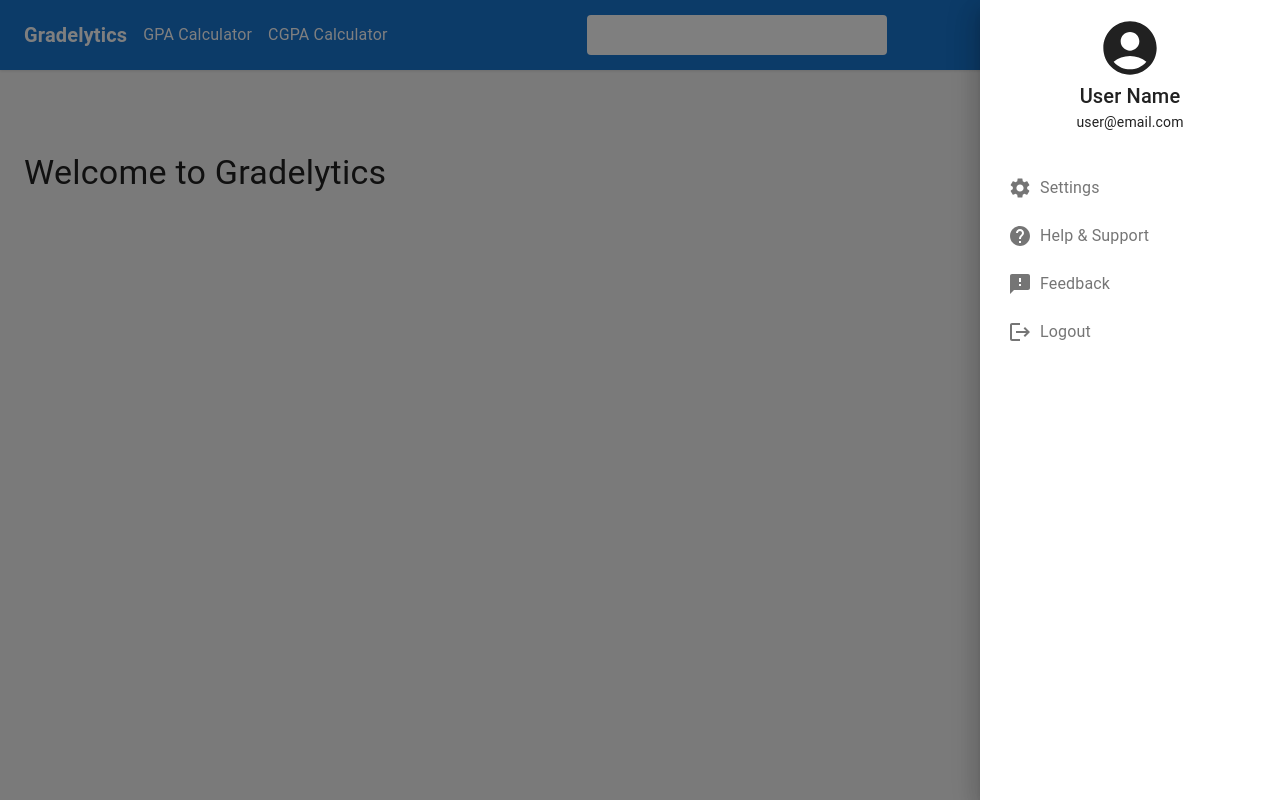
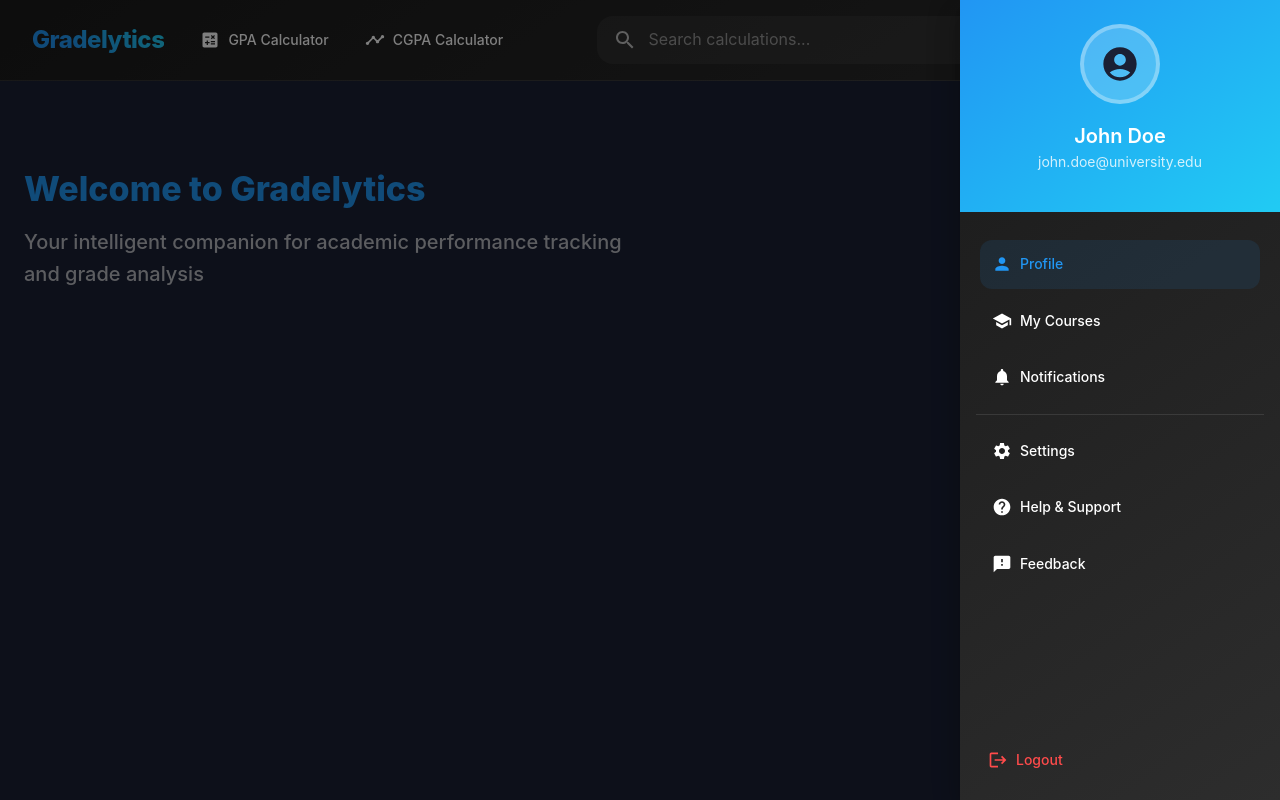
Before and after one commit to adityapandeydev/Gradelytics, a React (Vite) app in the folder gradelytics-frontend/: page / in a window 1280 px wide. Both pictures are taken after a click on the button 1235 px from the left and 35 px from the top of the page. Built offline with nearby package versions, Linux system fonts and the light colour scheme.

Commit message:
some design changes

```diff
--- a/gradelytics-frontend/src/App.tsx
+++ b/gradelytics-frontend/src/App.tsx
@@ -4,27 +4,52 @@ import { CssBaseline, Box, Typography } from '@mui/material';
 import Header from './components/Header';
 
 const App: React.FC = () => {
-  const [darkMode, setDarkMode] = useState(false);
+  const [darkMode, setDarkMode] = useState(true);
 
   const theme = useMemo(() => createTheme({
     palette: {
       mode: darkMode ? 'dark' : 'light',
       primary: {
-        main: '#1976d2',
+        main: '#2196F3',
+        light: '#64B5F6',
+        dark: '#1976D2',
       },
       secondary: {
-        main: '#dc004e',
+        main: '#FF4B4B',
       },
       background: {
-        default: darkMode ? '#303030' : '#f5f5f5',
-        paper: darkMode ? '#424242' : '#fff',
+        default: darkMode
+          ? '#1A2035' // Dark blue-gray
+          : '#F0F7FF', // Very light blue
+        paper: darkMode
+          ? '#232B45' // Slightly lighter blue-gray
+          : '#FFFFFF',
+      },
+      text: {
+        primary: darkMode ? '#FFFFFF' : '#1A2035',
+        secondary: darkMode ? 'rgba(255,255,255,0.7)' : 'rgba(26,32,53,0.7)',
       },
     },
+    typography: {
+      fontFamily: '"Inter", "Roboto", "Helvetica", "Arial", sans-serif',
+    },
+    shape: {
+      borderRadius: 12,
+    },
     components: {
+      MuiButton: {
+        styleOverrides: {
+          root: {
+            textTransform: 'none',
+          },
+        },
+      },
       MuiAppBar: {
         styleOverrides: {
           root: {
-            boxShadow: '0px 1px 3px rgba(0, 0, 0, 0.12)',
+            backgroundColor: darkMode
+              ? '#232B45' // Match with paper color
+              : '#FFFFFF',
           },
         },
       },
@@ -34,14 +59,41 @@ const App: React.FC = () => {
   return (
     <ThemeProvider theme={theme}>
       <CssBaseline />
-      <Box sx={{
-        minHeight: '100vh',
-        bgcolor: 'background.default',
-        color: 'text.primary',
-      }}>
+      <Box
+        sx={{
+          minHeight: '100vh',
+          bgcolor: 'background.default',
+          color: 'text.primary',
+        }}
+      >
         <Header darkMode={darkMode} setDarkMode={setDarkMode} />
-        <Box sx={{ mt: 8, p: 3 }}>
-          <Typography variant="h4">Welcome to Gradelytics</Typography>
+        <Box
+          sx={{
+            mt: 8,
+            p: 3,
+          }}
+        >
+          <Typography
+            variant="h4"
+            sx={{
+              fontWeight: 800,
+              background: 'linear-gradient(45deg, #2196F3 30%, #21CBF3 90%)',
+              WebkitBackgroundClip: 'text',
+              WebkitTextFillColor: 'transparent',
+              mb: 2,
+            }}
+          >
+            Welcome to Gradelytics
+          </Typography>
+          <Typography
+            variant="h6"
+            sx={{
+              color: 'text.secondary',
+              maxWidth: 600,
+            }}
+          >
+            Your intelligent companion for academic performance tracking and grade analysis
+          </Typography>
         </Box>
       </Box>
     </ThemeProvider>
--- a/gradelytics-frontend/src/components/Header.tsx
+++ b/gradelytics-frontend/src/components/Header.tsx
@@ -6,111 +6,194 @@ import {
   IconButton,
   InputBase,
   Box,
-  Drawer,
-  List,
-  ListItem,
   Switch,
   Badge,
+  Avatar,
+  Button,
 } from '@mui/material';
 import {
   Search,
   AccountCircle,
   Notifications,
-  Settings,
-  Help,
-  Feedback,
-  Logout,
+  Calculate,
+  Timeline,
 } from '@mui/icons-material';
+import ProfileSidebar from './ProfileSidebar';
 
 interface HeaderProps {
   darkMode: boolean;
   setDarkMode: (darkMode: boolean) => void;
 }
 
-const Header = ({ darkMode, setDarkMode }: HeaderProps) => {
+const Header:React.FC<HeaderProps> = ({ darkMode, setDarkMode }) => {
   const [sidebarOpen, setSidebarOpen] = useState(false);
 
   return (
     <>
-      <AppBar position="fixed">
-        <Toolbar sx={{ justifyContent: 'space-between', height: 70, px: 2 }}>
+      <AppBar
+        position="fixed"
+        elevation={0}
+        sx={{
+          background: darkMode
+            ? 'linear-gradient(145deg, #1a1a1a 0%, #2d2d2d 100%)'
+            : 'linear-gradient(145deg, #ffffff 0%, #f8f9fa 100%)',
+          borderBottom: '1px solid',
+          borderColor: darkMode ? 'rgba(255,255,255,0.1)' : 'rgba(0,0,0,0.1)',
+        }}
+      >
+        <Toolbar sx={{ height: 80, px: { xs: 2, md: 4 } }}>
           {/* Left Section */}
-          <Box sx={{ display: 'flex', alignItems: 'center', gap: 2 }}>
-            <Typography variant="h6" sx={{ fontWeight: 'bold' }}>Gradelytics</Typography>
-            <Box sx={{ display: { xs: 'none', md: 'flex' }, gap: 2 }}>
-              <Typography sx={{ cursor: 'pointer' }}>GPA Calculator</Typography>
-              <Typography sx={{ cursor: 'pointer' }}>CGPA Calculator</Typography>
+          <Box sx={{ display: 'flex', alignItems: 'center', gap: 3 }}>
+            <Typography
+              variant="h5"
+              sx={{
+                fontWeight: 800,
+                background: 'linear-gradient(45deg, #2196F3 30%, #21CBF3 90%)',
+                WebkitBackgroundClip: 'text',
+                WebkitTextFillColor: 'transparent',
+                letterSpacing: '-0.5px'
+              }}
+            >
+              Gradelytics
+            </Typography>
+
+            <Box sx={{ display: { xs: 'none', md: 'flex' }, gap: 1 }}>
+              <Button
+                startIcon={<Calculate />}
+                sx={{
+                  borderRadius: '12px',
+                  textTransform: 'none',
+                  px: 2,
+                  color: darkMode ? 'white' : 'text.primary',
+                  '&:hover': {
+                    backgroundColor: darkMode ? 'rgba(255,255,255,0.1)' : 'rgba(0,0,0,0.05)',
+                  }
+                }}
+              >
+                GPA Calculator
+              </Button>
+              <Button
+                startIcon={<Timeline />}
+                sx={{
+                  borderRadius: '12px',
+                  textTransform: 'none',
+                  px: 2,
+                  color: darkMode ? 'white' : 'text.primary',
+                  '&:hover': {
+                    backgroundColor: darkMode ? 'rgba(255,255,255,0.1)' : 'rgba(0,0,0,0.05)',
+                  }
+                }}
+              >
+                CGPA Calculator
+              </Button>
             </Box>
           </Box>
 
           {/* Center Section */}
           <Box sx={{
-            backgroundColor: 'background.paper',
-            borderRadius: 1,
-            padding: '4px 8px',
+            flex: 1,
+            display: 'flex',
+            justifyContent: 'center',
+            px: { xs: 2, md: 4 }
+          }}>
+            <Box sx={{
+              maxWidth: '400px',
+              width: '100%',
+              backgroundColor: darkMode ? 'rgba(255,255,255,0.05)' : 'rgba(0,0,0,0.04)',
+              borderRadius: '16px',
+              padding: '8px 16px',
               display: { xs: 'none', sm: 'flex' },
               alignItems: 'center',
-            width: '300px'
+              transition: 'all 0.2s ease-in-out',
+              '&:hover': {
+                backgroundColor: darkMode ? 'rgba(255,255,255,0.08)' : 'rgba(0,0,0,0.06)',
+              }
             }}>
-            <Search />
+              <Search sx={{ color: darkMode ? 'rgba(255,255,255,0.7)' : 'rgba(0,0,0,0.6)' }} />
               <InputBase
                 placeholder="Search calculations..."
-              sx={{ ml: 1, flex: 1, color: 'inherit' }}
+                sx={{
+                  ml: 1.5,
+                  flex: 1,
+                  color: 'inherit',
+                  '& input::placeholder': {
+                    color: darkMode ? 'rgba(255,255,255,0.5)' : 'rgba(0,0,0,0.4)',
+                    opacity: 1
+                  }
+                }}
               />
+            </Box>
           </Box>
 
           {/* Right Section */}
           <Box sx={{ display: 'flex', alignItems: 'center', gap: 2 }}>
-            <IconButton color="inherit">
-              <Badge badgeContent={3} color="secondary">
-                <Notifications />
+            <IconButton
+              sx={{
+                borderRadius: '12px',
+                backgroundColor: darkMode ? 'rgba(255,255,255,0.05)' : 'rgba(0,0,0,0.04)',
+                '&:hover': {
+                  backgroundColor: darkMode ? 'rgba(255,255,255,0.08)' : 'rgba(0,0,0,0.06)',
+                }
+              }}
+            >
+              <Badge
+                badgeContent={3}
+                color="error"
+                sx={{
+                  '& .MuiBadge-badge': {
+                    backgroundColor: '#FF4B4B',
+                  }
+                }}
+              >
+                <Notifications sx={{ color: darkMode ? 'white' : 'text.primary' }} />
               </Badge>
             </IconButton>
+
             <Switch
               checked={darkMode}
               onChange={(e) => setDarkMode(e.target.checked)}
-              color="default"
+              sx={{
+                '& .MuiSwitch-switchBase.Mui-checked': {
+                  color: '#2196F3',
+                },
+                '& .MuiSwitch-switchBase.Mui-checked + .MuiSwitch-track': {
+                  backgroundColor: '#2196F3',
+                },
+              }}
             />
-            <IconButton color="inherit" onClick={() => setSidebarOpen(true)}>
+
+            <IconButton
+              onClick={() => setSidebarOpen(true)}
+              sx={{
+                borderRadius: '12px',
+                padding: '6px',
+                backgroundColor: darkMode ? 'rgba(255,255,255,0.05)' : 'rgba(0,0,0,0.04)',
+                '&:hover': {
+                  backgroundColor: darkMode ? 'rgba(255,255,255,0.08)' : 'rgba(0,0,0,0.06)',
+                }
+              }}
+            >
+              <Avatar
+                sx={{
+                  width: 32,
+                  height: 32,
+                  backgroundColor: '#2196F3',
+                }}
+              >
                 <AccountCircle />
+              </Avatar>
             </IconButton>
           </Box>
         </Toolbar>
       </AppBar>
 
-      {/* Add toolbar spacing */}
-      <Toolbar />
+      <Toolbar sx={{ height: 80 }} /> {/* Spacing */}
 
-      {/* Profile Sidebar */}
-      <Drawer
-        anchor="right"
+      <ProfileSidebar
         open={sidebarOpen}
         onClose={() => setSidebarOpen(false)}
-      >
-        <Box sx={{ width: 300, padding: 2 }}>
-          <Box sx={{ textAlign: 'center', mb: 3 }}>
-            <AccountCircle sx={{ fontSize: 64 }} />
-            <Typography variant="h6">User Name</Typography>
-            <Typography variant="body2">user@email.com</Typography>
-          </Box>
-
-          <List>
-            {[
-              { icon: <Settings />, text: 'Settings' },
-              { icon: <Help />, text: 'Help & Support' },
-              { icon: <Feedback />, text: 'Feedback' },
-              { icon: <Logout />, text: 'Logout' },
-            ].map((item, index) => (
-              <ListItem key={index} sx={{ p: 0.5 }}>
-                <IconButton sx={{ width: '100%', justifyContent: 'flex-start', gap: 1 }}>
-                  {item.icon}
-                  <Typography>{item.text}</Typography>
-                </IconButton>
-              </ListItem>
-            ))}
-          </List>
-        </Box>
-      </Drawer>
+        darkMode={darkMode}
+      />
     </>
   );
 };
--- /dev/null
+++ b/gradelytics-frontend/src/components/ProfileSidebar.tsx
@@ -0,0 +1,144 @@
+import React from 'react';
+import {
+  Drawer,
+  Box,
+  Typography,
+  List,
+  ListItem,
+  Button,
+  Avatar,
+  Divider,
+} from '@mui/material';
+import {
+  Settings,
+  Help,
+  Feedback,
+  Logout,
+  AccountCircle,
+  Person,
+  School,
+  Notifications,
+} from '@mui/icons-material';
+
+interface ProfileSidebarProps {
+  open: boolean;
+  onClose: () => void;
+  darkMode: boolean;
+}
+
+const ProfileSidebar: React.FC<ProfileSidebarProps> = ({ open, onClose, darkMode }) => {
+  const menuItems = [
+    { icon: <Person />, text: 'Profile', primary: true },
+    { icon: <School />, text: 'My Courses' },
+    { icon: <Notifications />, text: 'Notifications' },
+    { icon: <Settings />, text: 'Settings' },
+    { icon: <Help />, text: 'Help & Support' },
+    { icon: <Feedback />, text: 'Feedback' },
+  ];
+
+  return (
+    <Drawer
+      anchor="right"
+      open={open}
+      onClose={onClose}
+      PaperProps={{
+        sx: {
+          width: 320,
+          background: darkMode
+            ? 'linear-gradient(145deg, #1a1a1a 0%, #2d2d2d 100%)'
+            : 'linear-gradient(145deg, #f8f9fa 0%, #ffffff 100%)',
+          borderLeft: 'none',
+        }
+      }}
+    >
+      <Box sx={{ height: '100%', display: 'flex', flexDirection: 'column' }}>
+        {/* Header Section */}
+        <Box
+          sx={{
+            p: 3,
+            background: darkMode
+              ? 'linear-gradient(145deg, #2196F3 0%, #21CBF3 100%)'
+              : 'linear-gradient(145deg, #2196F3 0%, #21CBF3 100%)',
+            color: 'white',
+          }}
+        >
+          <Box sx={{ textAlign: 'center', mb: 2 }}>
+            <Avatar
+              sx={{
+                width: 80,
+                height: 80,
+                margin: '0 auto 16px',
+                backgroundColor: 'rgba(255,255,255,0.2)',
+                border: '4px solid rgba(255,255,255,0.3)',
+              }}
+            >
+              <AccountCircle sx={{ fontSize: 40 }} />
+            </Avatar>
+            <Typography variant="h6" sx={{ fontWeight: 600 }}>John Doe</Typography>
+            <Typography variant="body2" sx={{ opacity: 0.8 }}>
+              john.doe@university.edu
+            </Typography>
+          </Box>
+        </Box>
+
+        {/* Menu Items */}
+        <Box sx={{ p: 2, flex: 1 }}>
+          <List>
+            {menuItems.map((item, index) => (
+              <React.Fragment key={index}>
+                <ListItem sx={{ p: 0.5 }}>
+                  <Button
+                    fullWidth
+                    startIcon={item.icon}
+                    sx={{
+                      justifyContent: 'flex-start',
+                      textTransform: 'none',
+                      borderRadius: '12px',
+                      padding: '12px 16px',
+                      color: item.primary ? '#2196F3' : (darkMode ? 'white' : '#1a1a1a'),
+                      backgroundColor: item.primary
+                        ? (darkMode ? 'rgba(33, 150, 243, 0.1)' : 'rgba(33, 150, 243, 0.1)')
+                        : 'transparent',
+                      '&:hover': {
+                        backgroundColor: darkMode
+                          ? 'rgba(255,255,255,0.05)'
+                          : 'rgba(0,0,0,0.04)',
+                      }
+                    }}
+                  >
+                    {item.text}
+                  </Button>
+                </ListItem>
+                {index === 2 && (
+                  <Divider sx={{ my: 1, borderColor: darkMode ? 'rgba(255,255,255,0.1)' : 'rgba(0,0,0,0.1)' }} />
+                )}
+              </React.Fragment>
+            ))}
+          </List>
+        </Box>
+
+        {/* Logout Button */}
+        <Box sx={{ p: 2 }}>
+          <Button
+            fullWidth
+            startIcon={<Logout />}
+            sx={{
+              justifyContent: 'flex-start',
+              textTransform: 'none',
+              borderRadius: '12px',
+              padding: '12px 16px',
+              color: darkMode ? '#FF4B4B' : '#FF4B4B',
+              '&:hover': {
+                backgroundColor: 'rgba(255,75,75,0.1)',
+              }
+            }}
+          >
+            Logout
+          </Button>
+        </Box>
+      </Box>
+    </Drawer>
+  );
+};
+
+export default ProfileSidebar;
```
Lines whose indentation alone changed are shown as unchanged.
